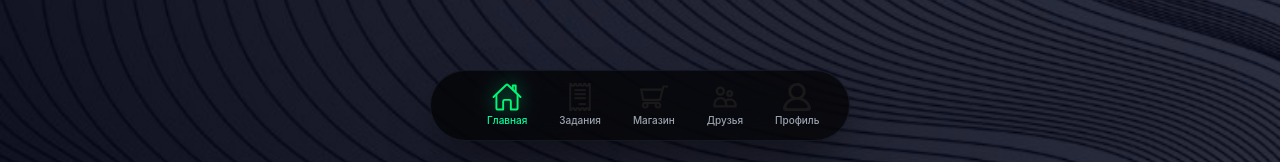
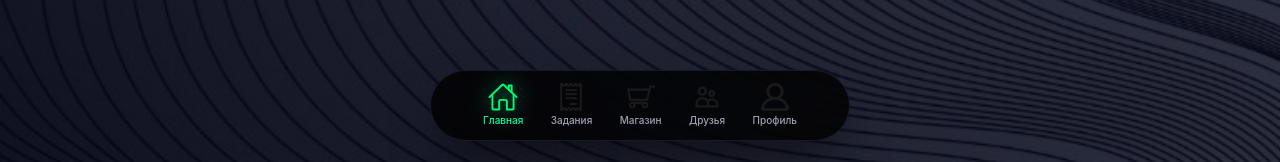
Before and after one commit to ik123-coder/giftbot-miniapp, a React (Vite) app in the folder client/: page / in a window 1280 px wide. Shown: the part 635-797 px from the top of the page. Built offline with nearby package versions, Linux system fonts and the light colour scheme; the HTML template or start-up script is replaced by a standard one.

Commit message:
Update BottomNav.jsx

```diff
--- a/client/src/components/BottomNav.jsx
+++ b/client/src/components/BottomNav.jsx
@@ -1,3 +1,4 @@
+// client/src/components/BottomNav.jsx
 import Icon from './Icon';
 
 export default function BottomNav({ currentPage, setPage }) {
@@ -11,8 +12,8 @@ export default function BottomNav({ currentPage, setPage }) {
 
   return (
     <div className="fixed bottom-6 left-0 right-0 z-50 flex justify-center px-8">
-      {/* Длинный тонкий овал, не до краёв экрана */}
-      <nav className="bg-black/70 border border-gray-800/50 rounded-full py-3 px-10 flex justify-around items-center shadow-2xl shadow-black/60 backdrop-blur-xl min-w-[340px] max-w-[420px] w-full">
+      {/* Длинный тонкий овал с отступами от краёв */}
+      <nav className="bg-black/80 border border-gray-800/60 rounded-full py-3 px-10 flex justify-between items-center shadow-2xl shadow-black/60 backdrop-blur-xl min-w-[340px] max-w-[420px] w-full">
         {navItems.map(item => {
           const isActive = currentPage === item.id;
 
@@ -20,7 +21,9 @@ export default function BottomNav({ currentPage, setPage }) {
             <button
               key={item.id}
               onClick={() => setPage(item.id)}
-              className="flex flex-col items-center gap-0.5 px-4 transition-all"
+              className={`flex flex-col items-center gap-0.5 px-3 min-w-[60px] transition-all ${
+                isActive ? 'text-[#00ff9d]' : 'text-gray-400 hover:text-gray-200'
+              }`}
             >
               <Icon
                 name={item.icon}
```
